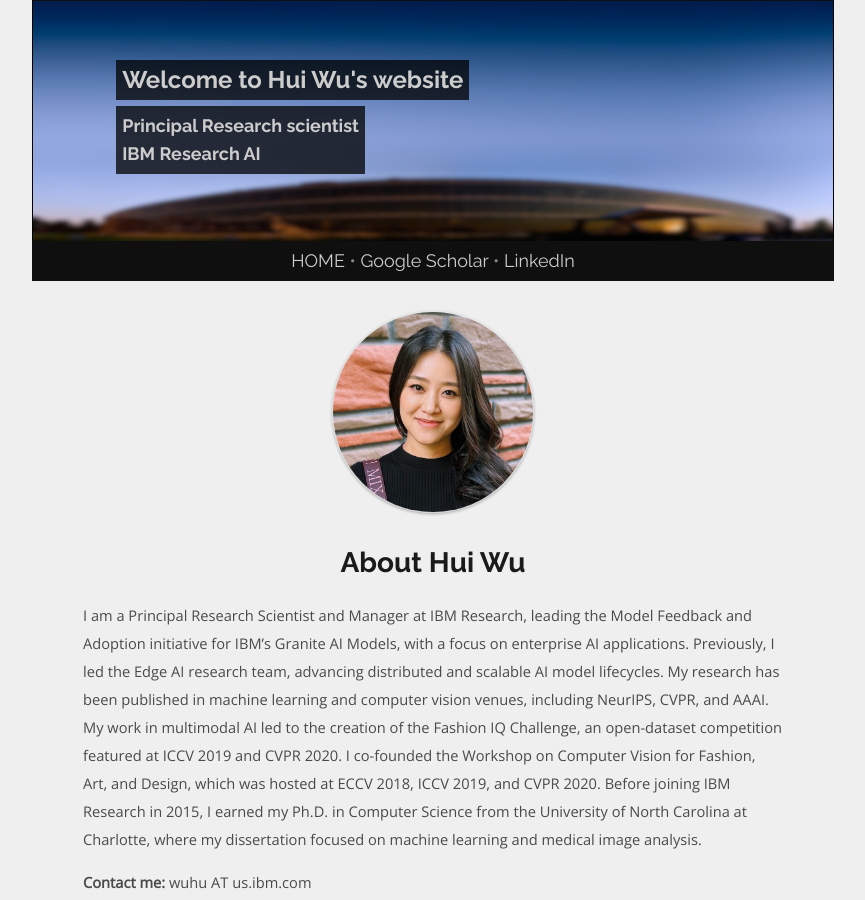
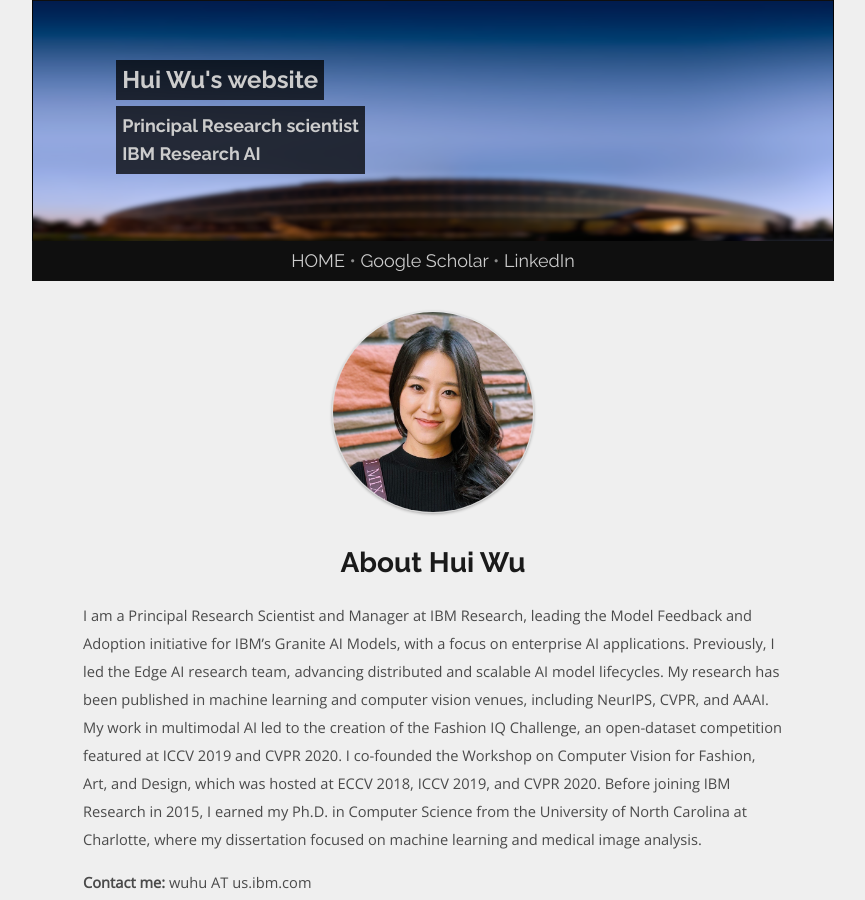
Before and after one commit to spacew/spacew.github.io, a Jekyll site: the page built from index.html, in a window 1280 px wide and 900 px high. Shown: the whole window, without its empty margins (207-1072 px from the left). Built offline with Jekyll 4.4.1, drawn with Linux system fonts in a browser that asks for light colours; the list of posts is cut into pages by our own code.

Commit message:
Update _config.yml

```diff
--- a/_config.yml
+++ b/_config.yml
@@ -1,6 +1,6 @@
 title: Hui Wu Website
 email: wuhu@us.ibm.com
-greeting: Welcome to Hui Wu's website
+greeting: Hui Wu's website
 description: |
     Principal Research scientist <br>
     IBM Research AI
```
